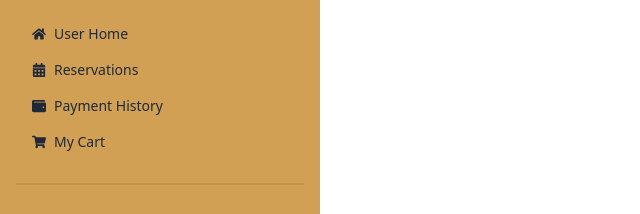
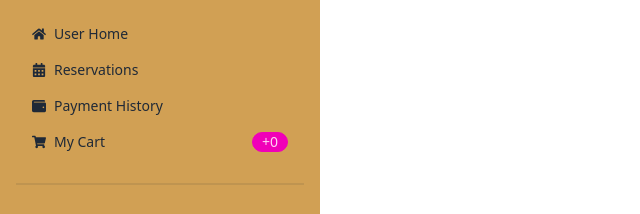
Before and after one commit to Md-Azad/e-restaurant-frontend, a React (Vite) app: page /dashboard in a window 1280 px wide. Shown: the top 214 px of the page, without its empty margins (0-640 px from the left). Built offline with nearby package versions, Linux system fonts and the light colour scheme; no server answers.

Commit message:
added item number beside my cart Navlink

```diff
--- a/src/Layout/Dashboard.jsx
+++ b/src/Layout/Dashboard.jsx
@@ -1,8 +1,10 @@
 import { FaShoppingCart, FaWallet,FaCalendarAlt, FaHome } from "react-icons/fa";
 import { NavLink, Outlet } from "react-router-dom";
+import useCart from "../hooks/useCart";
 
 
 const Dashboard = () => {
+    const [cart] = useCart();
   return (
     <div className="drawer lg:drawer-open ">
   <input id="my-drawer-2" type="checkbox" className="drawer-toggle" />
@@ -20,7 +22,9 @@
       <li><NavLink to='/dashboard/reservation'><FaCalendarAlt></FaCalendarAlt>Reservations</NavLink></li>
       <li><NavLink to='/dashboard/history'><FaWallet></FaWallet>Payment History</NavLink></li>
       <li>
-        <NavLink to='/dashboard/mycart'><FaShoppingCart></FaShoppingCart>My Cart</NavLink>
+        <NavLink to='/dashboard/mycart'><FaShoppingCart></FaShoppingCart>My Cart
+        <span className="badge badge-secondary">+{cart?.length}</span>
+        </NavLink>
       </li>
       <div className="divider"></div>
       <li><NavLink to='/'><FaHome></FaHome>Home</NavLink></li>
```
